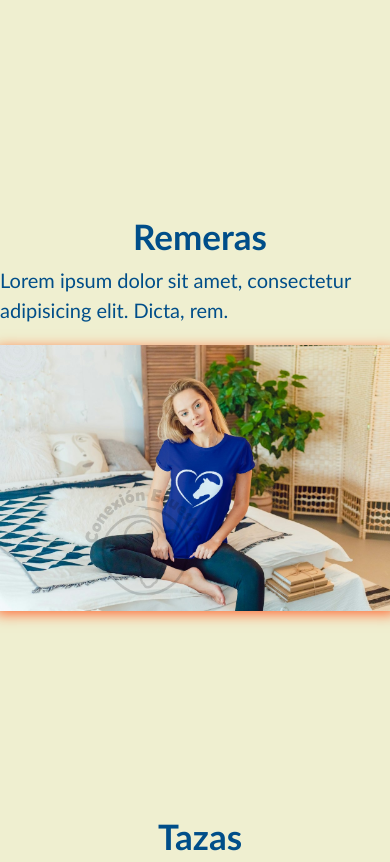
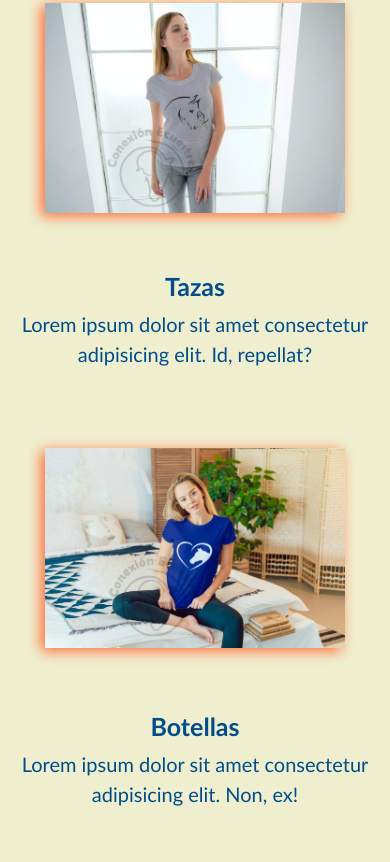
Before and after one commit to LolaAboud/lifestyle-proyecto-coder, a plain HTML site: page index.html in a window 390 px wide. Shown: the part 602-1464 px from the top of the page. Drawn offline with nearby package versions, Linux system fonts and the light colour scheme.

Commit message:
queries 2

```diff
--- a/css/style.css
+++ b/css/style.css
@@ -253,11 +253,16 @@ div form div .newsletter {
 
 @media screen and (max-width: 820px) {
     .grid-container {
+        margin-top: 0;
         grid-template-columns: 1fr;
         align-items: center;
+        grid-auto-rows: 220px;
+    }
+    .grid-items img {
+        width: 450px;
     }
     .texto-derecha-1 {
-        grid-area: 1/1/3;
+        grid-area: 1/1/1;
         align-items: center;
     }
     .texto-derecha-2 {
@@ -268,15 +273,40 @@ div form div .newsletter {
         align-items: center;
     }
     .imagen-1 {
-        grid-area: 2/0/1;
+        grid-area: 2/1/2;
         align-items: center;
     }
     .imagen-2 {
-        grid-area: 1/1/4;
+        grid-area: 4/1/4;
         align-items: center;
     }
-    .grid-items {
-        width: auto;
-        height: auto;
+}
+@media screen and (max-width: 570px) {
+    main h1 {
+        font-size: 35px;
+    }
+    .grid-items img {
+        width: 300px;
+    }
+    .texto-derecha-1 h2 a {
+        font-size: 25px;
+    }
+    .texto-derecha-2 h2 a {
+        font-size: 25px;
+    }
+    .texto-izquierda h2 a{
+        font-size: 25px;
+    }
+    .texto-derecha-1 p {
+        font-size: 20px;
+        text-align: center;
+    }
+    .texto-derecha-2 p {
+        font-size: 20px;
+        text-align: center;
+    }
+    .texto-izquierda p{
+        font-size: 20px;
+        text-align: center;
     }
 }
```
